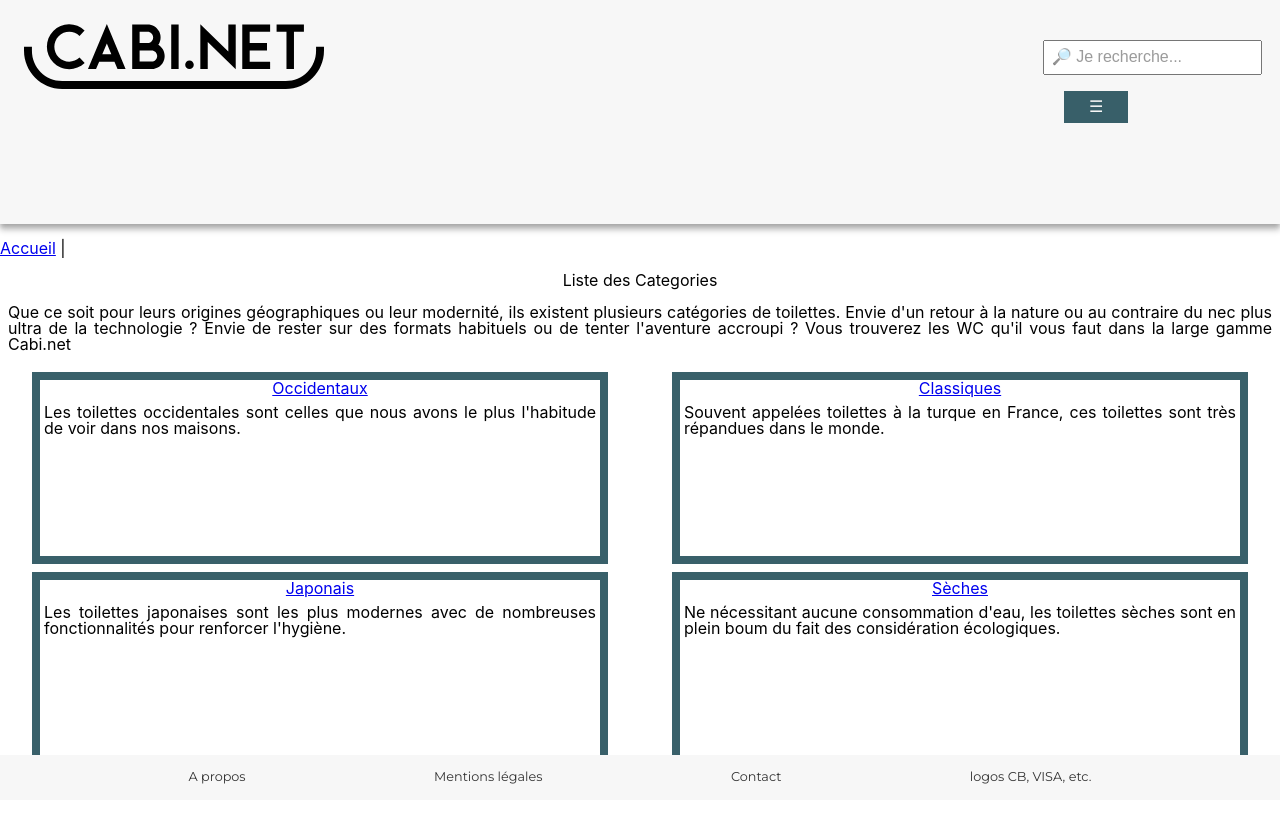
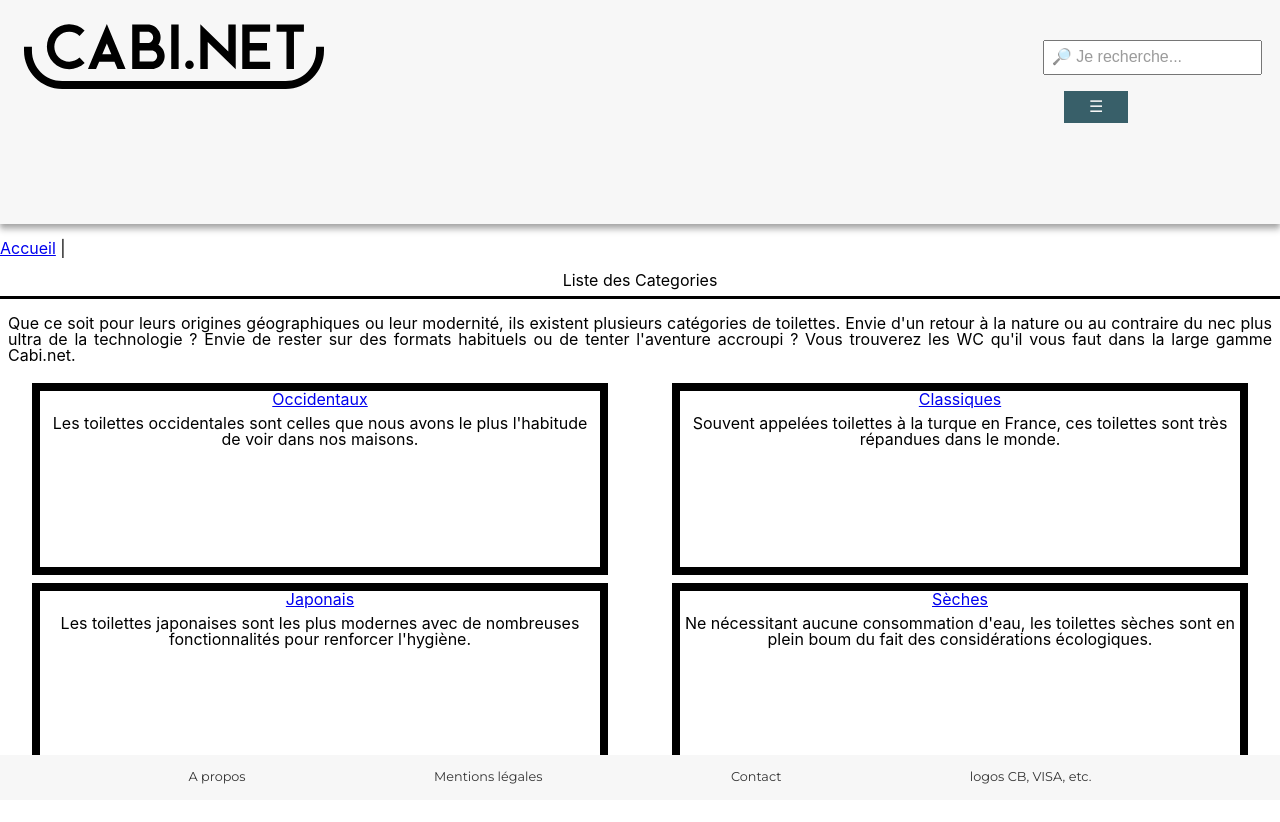
Before and after one commit to lgiacalo/hackathon_foresight, a React (Create React App) app: page /categories in a window 1280 px wide. Shown: the top 822 px of the page. Before the commit the page ends 800 px from the top, so only its background shows below. Built offline with nearby package versions, Linux system fonts and the light colour scheme.

Commit message:
styled categories part 3

```diff
--- a/src/assets/toilets.json
+++ b/src/assets/toilets.json
@@ -200,7 +200,7 @@
     {
       "name": "Sèches",
       "slug_category": "toilettes-seches",
-      "description": "Ne nécessitant aucune consommation d'eau, les toilettes sèches sont en plein boum du fait des considération écologiques.",
+      "description": "Ne nécessitant aucune consommation d'eau, les toilettes sèches sont en plein boum du fait des considérations écologiques.",
       "products": [
         {
           "slug_product": "chene-seche",
--- a/src/css/categories.css
+++ b/src/css/categories.css
@@ -2,6 +2,7 @@
   box-sizing: border-box;
   display: flex;
   flex-flow: column nowrap;
+  padding-bottom: 3rem;
 }
 .categoryContainer nav {
   width: 100%;
@@ -11,8 +12,10 @@
 .categoryContainer h2 {
   width: 100%;
   text-align: center;
+  padding-bottom: 0.5rem;
   margin-bottom: 1rem;
   font-size: 1rem;
+  border-bottom: solid 3px #000;
 }
 .categoryContainer p {
   text-align: justify;
@@ -30,7 +33,7 @@
   box-sizing: border-box;
   width: 45%;
   height: 12rem;
-  border: 0.5rem solid hsla(192, 57%, 20%, 0.849);
+  border: 0.5rem solid #000;
   margin: 0.25rem 0;
   display: flex;
   flex-flow: column nowrap;
@@ -38,7 +41,7 @@
   align-items: center;
 }
 .multipleCategoriesContainer article p {
-  text-align: justify;
+  text-align: center;
   padding: 0 0.25rem;
   margin-top: 0.5rem;
 }
--- a/src/pages/Categories.jsx
+++ b/src/pages/Categories.jsx
@@ -21,7 +21,7 @@ const Categories = () => {
       </nav>
 
       <h2>Liste des Categories</h2>
-      <p>Que ce soit pour leurs origines géographiques ou leur modernité, ils existent plusieurs catégories de toilettes. Envie d'un retour à la nature ou au contraire du nec plus ultra de la technologie ? Envie de rester sur des formats habituels ou de tenter l'aventure accroupi ? Vous trouverez les WC qu'il vous faut dans la large gamme Cabi.net</p>
+      <p>Que ce soit pour leurs origines géographiques ou leur modernité, ils existent plusieurs catégories de toilettes. Envie d'un retour à la nature ou au contraire du nec plus ultra de la technologie ? Envie de rester sur des formats habituels ou de tenter l'aventure accroupi ? Vous trouverez les WC qu'il vous faut dans la large gamme Cabi.net.</p>
       <section className="multipleCategoriesContainer">
       {data.categories.map((c) => (
         <CategorieCard key={c.slug_category} {...c} />
```
Also changed, not shown: 1 other file (tests, documents, lock files or other folders).
